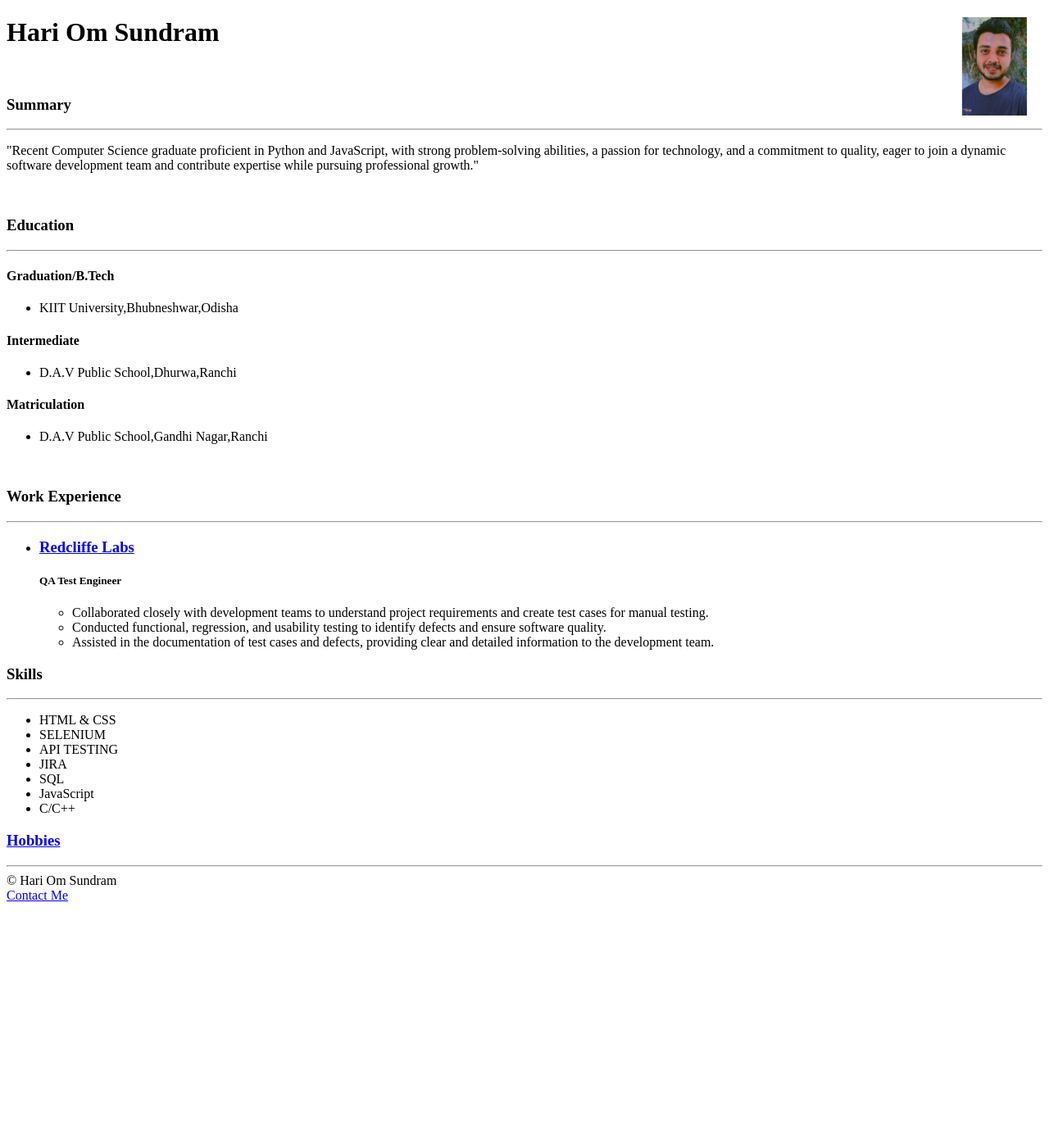
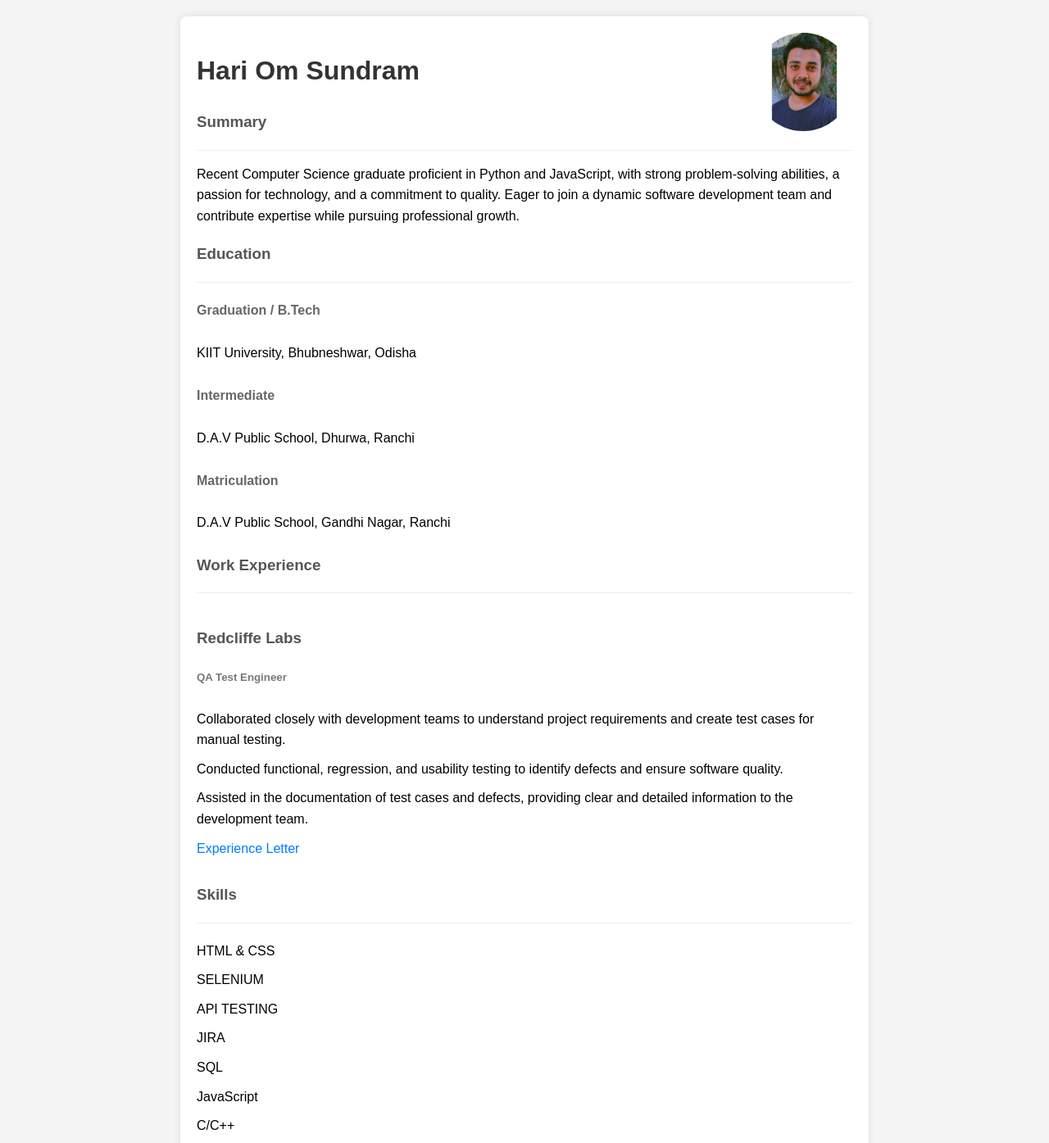
Before and after one commit to HariOmSundram/My-Portfolio, a plain HTML site: page index.html in a window 1280 px wide. Shown: the top 1395 px of the page at 82% size. Before the commit the page ends 1110 px from the top, so only its background shows below. Drawn offline with Linux system fonts and the light colour scheme.

Commit message:
Update index.html

```diff
--- a/index.html
+++ b/index.html
@@ -3,43 +3,110 @@
 <head>
     <meta charset="UTF-8">
     <title>My Resume</title>
+    <style>
+        body {
+            font-family: Arial, sans-serif;
+            line-height: 1.6;
+            margin: 0;
+            padding: 20px;
+            background-color: #f4f4f4;
+        }
+        .container {
+            max-width: 800px;
+            margin: auto;
+            background: white;
+            padding: 20px;
+            border-radius: 8px;
+            box-shadow: 0 0 10px rgba(0, 0, 0, 0.1);
+        }
+        img {
+            float: right;
+            border-radius: 50%;
+            width: 120px;
+            height: 120px;
+        }
+        h1 {
+            color: #333;
+        }
+        h3 {
+            color: #555;
+        }
+        h4 {
+            color: #666;
+        }
+        h5 {
+            color: #777;
+        }
+        hr {
+            border: none;
+            border-top: 1px solid #eee;
+            margin: 10px 0;
+        }
+        ul {
+            list-style-type: none;
+            padding: 0;
+        }
+        li {
+            padding: 5px 0;
+        }
+        a {
+            color: #007BFF;
+            text-decoration: none;
+        }
+        a:hover {
+            text-decoration: underline;
+        }
+        footer {
+            margin-top: 20px;
+            padding: 10px 0;
+            text-align: center;
+            font-size: 14px;
+            color: #777;
+        }
+    </style>
 </head>
 <body>
-    <img src="./assets/Profile Pic.jpg" height="120" alt="My Profile Picture" style="float: right;">
+    <div class="container">
+        <img src="./assets/Profile Pic.jpg" alt="My Profile Picture">
         <h1>Hari Om Sundram</h1>
-    <br>
+
         <h3>Summary</h3>
         <hr>
-    <p>"Recent Computer Science graduate proficient in Python and JavaScript, with strong
-        problem-solving abilities, a passion for technology, and a commitment to quality, eager to join a dynamic software development team and contribute expertise while pursuing professional growth."
+        <p>
+            Recent Computer Science graduate proficient in Python and JavaScript, with strong
+            problem-solving abilities, a passion for technology, and a commitment to quality. Eager to join a dynamic software development team and contribute expertise while pursuing professional growth.
         </p>
-    <br>
+
         <h3>Education</h3>
         <hr>
-   <h4>Graduation/B.Tech</h4>
+        <h4>Graduation / B.Tech</h4>
         <ul>
-    <li>KIIT University,Bhubneshwar,Odisha</li>
+            <li>KIIT University, Bhubneshwar, Odisha</li>
         </ul>
 
         <h4>Intermediate</h4>
         <ul>
-    <li>D.A.V Public School,Dhurwa,Ranchi</li>
+            <li>D.A.V Public School, Dhurwa, Ranchi</li>
         </ul>
+
         <h4>Matriculation</h4>
         <ul>
-        <li>D.A.V Public School,Gandhi Nagar,Ranchi</li>
+            <li>D.A.V Public School, Gandhi Nagar, Ranchi</li>
         </ul>
-    <br>
+
         <h3>Work Experience</h3>
         <hr>
         <ul>
-        <li><a href="./assets/Experience cum Relieving Letter-Hari Om Sundram.pdf"><h3>Redcliffe Labs</h3></a>
+            <li>
+                <h3>Redcliffe Labs</h3>
                 <h5>QA Test Engineer</h5>
                 <ul>
                     <li>Collaborated closely with development teams to understand project requirements and create test cases for manual testing.</li>
                     <li>Conducted functional, regression, and usability testing to identify defects and ensure software quality.</li>
                     <li>Assisted in the documentation of test cases and defects, providing clear and detailed information to the development team.</li>
+                    <li><a href="./assets/Experience cum Relieving Letter-Hari Om Sundram.pdf">Experience Letter</a></li>
                 </ul>
+
             </li>
         </ul>
 
@@ -54,11 +121,14 @@
             <li>JavaScript</li>
             <li>C/C++</li>
         </ul>
+
         <a href="./public/hobbies.html"><h3>Hobbies</h3></a>
         <hr>
+
         <footer>
             © Hari Om Sundram <br>
             <a href="./public/contact.html">Contact Me</a>
         </footer>
+    </div>
 </body>
 </html>
```
Lines whose indentation alone changed are shown as unchanged.
